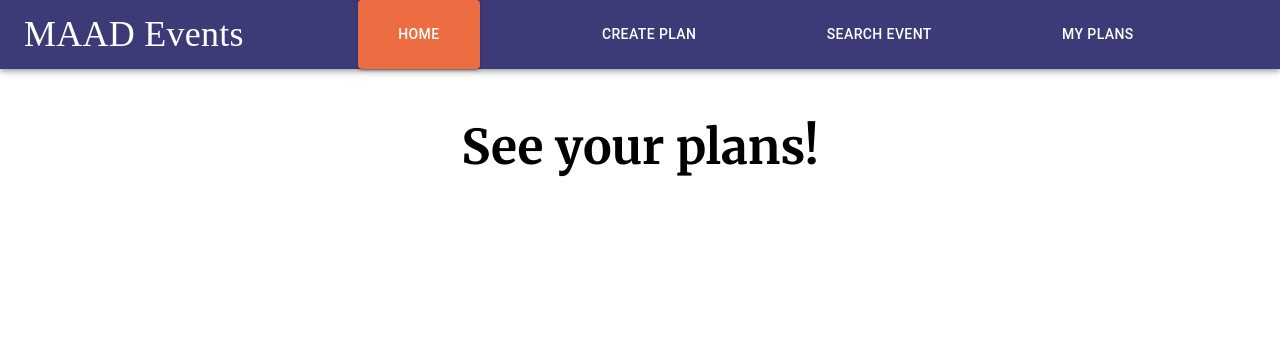
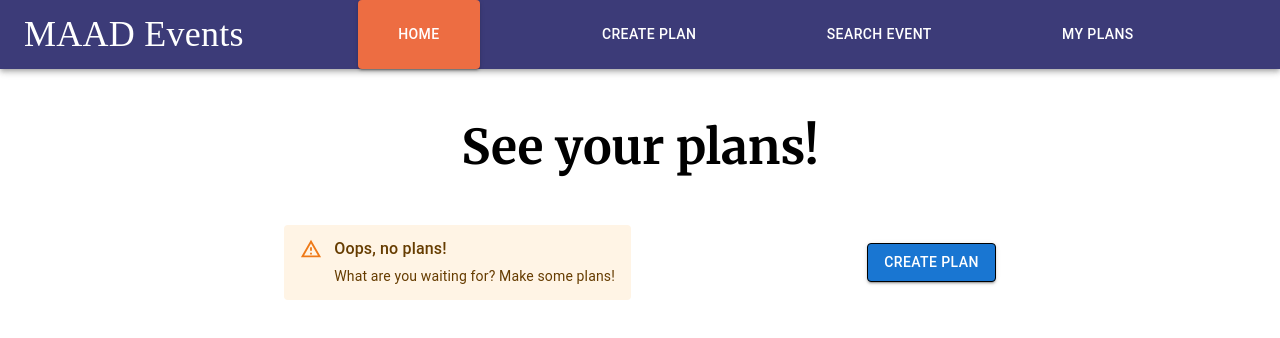
Before and after one commit to danieltrandafir/event-planner-react, a React (Create React App) app: page /plans in a window 1280 px wide. Shown: the top 338 px of the page. Built offline with nearby package versions, Linux system fonts and the light colour scheme; a web font is replaced by a local one.

Commit message:
flex myplans & remove plan from LS

```diff
--- a/src/components/PlanCard.js
+++ b/src/components/PlanCard.js
@@ -4,14 +4,27 @@ import CardContent from "@mui/material/CardContent";
 import CardMedia from "@mui/material/CardMedia";
 import Button from "@mui/material/Button";
 import Typography from "@mui/material/Typography";
-import { Container, Stack } from "@mui/system";
+import Stack from "@mui/material/Stack";
 
+import { getFromLocalStorage } from "../utils/getFromLocalStorage";
 
-export const PlanCard = ({ plan, setPlans }) => {
+export const PlanCard = ({ plans, setPlans }) => {
+  // remove plans from MyPlans page
+  const handleRemovePlan = () => {
+    // retrieve list of plans from LS
+    const planListFromLS = getFromLocalStorage("plans", []);
+    // create new array after filter for condition
+    const newList = planListFromLS.filter(
+      (eachPlan) => eachPlan.id !== plans.id
+    );
+    localStorage.setItem("plans", JSON.stringify(newList));
+    setPlans(newList);
+  };
+
   return (
-    <Container>
-
-      <Card sx={{ maxWidth: '18rem', boxShadow: "-3px 4px 6px 1px #000" }}>
+    <Card
+      sx={{ mt: "1rem", minWidth: "16rem", boxShadow: "-3px 4px 6px 1px #000" }}
+    >
       <CardMedia
         sx={{ height: 140 }}
         image="../images/debby-hudson-vb0r4K_J1h8-unsplash.jpg"
@@ -19,18 +32,23 @@ export const PlanCard = ({ plan, setPlans }) => {
       />
       <CardContent>
         <Stack textAlign={"center"}>
-            <Typography variant="h3">{plan.title}</Typography>
-            <Typography gutterBottom variant="h5" component="div">
-              Organised by: {plan.name}{' '}{plan.surname}
+          <Typography variant="h4">{plans.title}</Typography>
+          <Typography gutterBottom variant="subtitle1" component="div">
+            Organised by: {plans.name} {plans.surname}
           </Typography>
-            <Typography variant="h5">{plan.email}</Typography>
-            <Typography variant="h5">
-              Location: {plan.location}
+          <Typography variant="subtitle1">{plans.email}</Typography>
+          <Typography variant="subtitle1">
+            Location: {plans.location}
           </Typography>
         </Stack>
       </CardContent>
       <CardActions sx={{ justifyContent: "center" }}>
-          <Button size="small" variant="contained" color="error">
+        <Button
+          size="small"
+          variant="contained"
+          color="error"
+          onClick={handleRemovePlan}
+        >
           Remove
         </Button>
         <Button size="small" variant="contained" color="primary">
@@ -38,6 +56,5 @@ export const PlanCard = ({ plan, setPlans }) => {
         </Button>
       </CardActions>
     </Card>
-    </Container>
   );
 };
--- a/src/pages/MyPlans.js
+++ b/src/pages/MyPlans.js
@@ -1,22 +1,49 @@
-import { Stack } from "@mui/system";
 import { PlanCard } from "../components/PlanCard";
 import { PageTitle } from "../components/PageTitle";
 import Container from "@mui/material/Container";
-import { Box } from "@mui/material";
+import { Alert, AlertTitle, Box } from "@mui/material";
+import ListItemButton from "@mui/material/ListItemButton";
+import ListItemText from "@mui/material/ListItemText";
+import ListItem from "@mui/material/ListItem";
+import Button from "@mui/material/Button";
 
+import { useNavigate } from "react-router-dom";
 
 export const MyPlans = ({ plans, setPlans }) => {
+  const navigate = useNavigate();
   return (
-    <Container maxWidth="lg"
-      sx={{ justifyContent: "space-evenly" }}>
+    <Container sx={{ justifyContent: "space-evenly" }}>
       <PageTitle title={"See your plans!"} />
-      <Box sx={{ display: "flex", flexWrap: "wrap", justifyContent: "space-evenly" }}>
+      <Box
+        gap={2}
+        sx={{
+          display: "flex",
+          flexWrap: "wrap",
+          justifyContent: "space-evenly",
+        }}
+      >
+        {plans.length > 0 ? (
+          plans.map((plans) => (
+            <PlanCard key={plans.id} plans={plans} setPlans={setPlans} />
+          ))
+        ) : (
+          <Alert severity="warning">
+            <AlertTitle>Oops, no plans!</AlertTitle>
+            What are you waiting for? Make some plans!
+          </Alert>
+        )}
 
-        {plans
-          ? plans.map((plan) => (
-            <PlanCard plan={plan} setPlan={setPlans} />
-          ))
-          : "No Plans made"}
+        <ListItem disablePadding sx={{ width: "max-content" }}>
+          <Button
+            onClick={() => {
+              navigate("/create-plan");
+            }}
+            sx={{ border: "1px solid black", margin: "auto" }}
+            variant="contained"
+          >
+            Create Plan
+          </Button>
+        </ListItem>
       </Box>
     </Container>
   );
```
Lines whose indentation alone changed are shown as unchanged.
